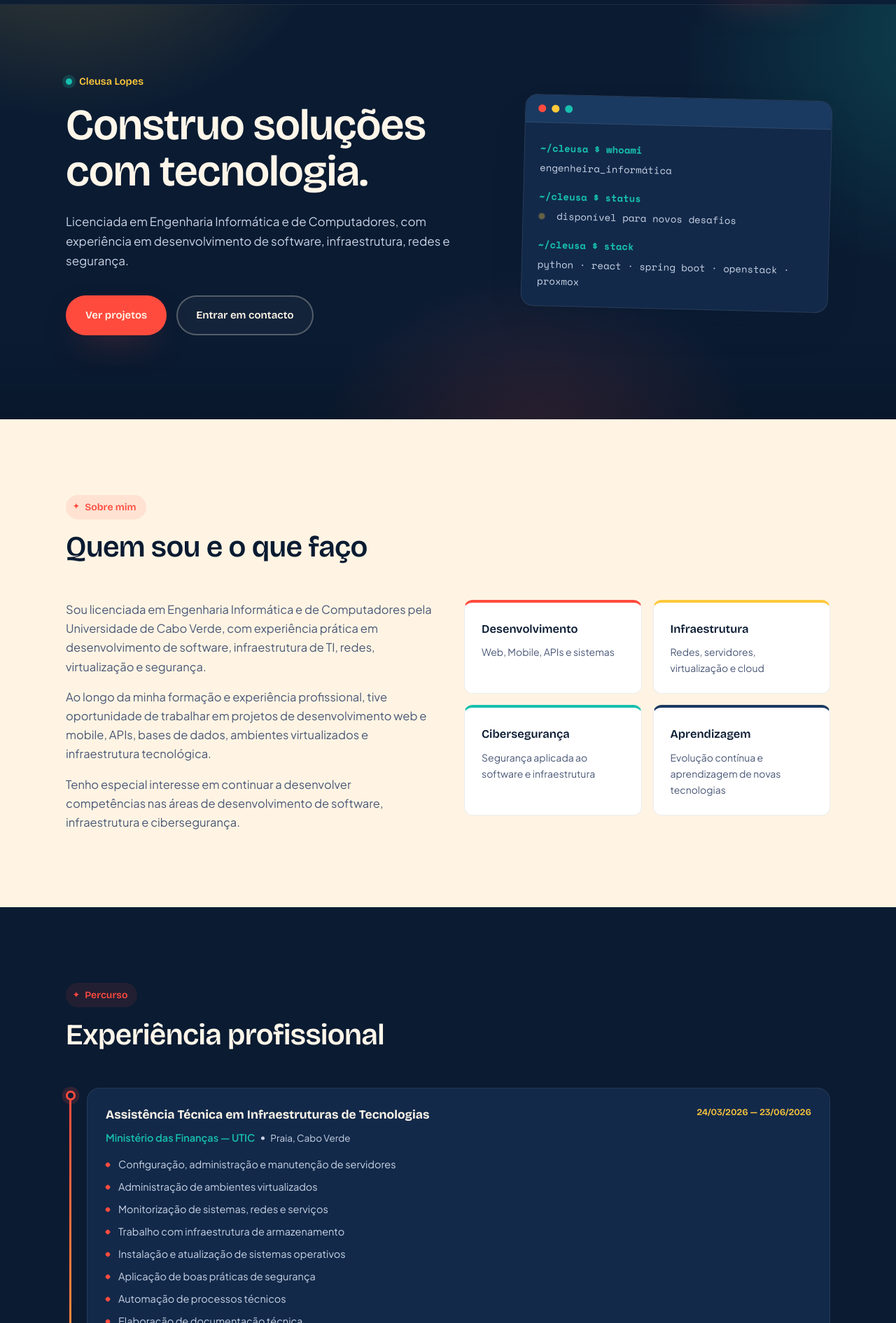
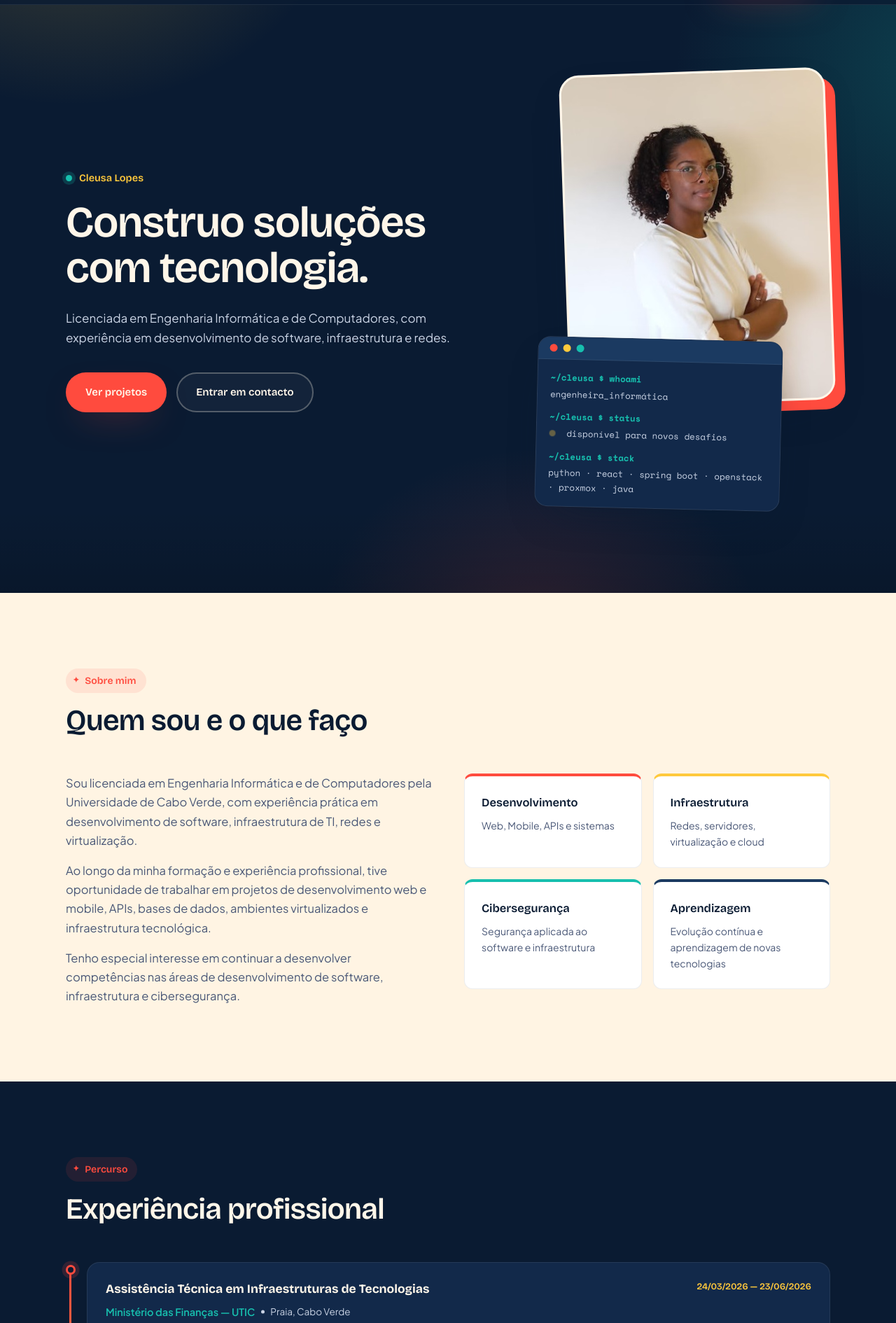
Before and after one commit to Cleusah/portfolio-cleusa, a React (Vite) app: page / in a window 1280 px wide. Shown: the part 70-1960 px from the top of the page at 70% size. Built offline with nearby package versions, Linux system fonts and the light colour scheme.

Commit message:
imagem na pagina inicial e video em projetos

```diff
--- a/src/components/ProjectCard.jsx
+++ b/src/components/ProjectCard.jsx
@@ -1,4 +1,4 @@
-import { ArrowUpRight, Wallet, Globe, Server, Cloud, ShoppingBag, Truck } from "lucide-react";
+import { ArrowUpRight, Wallet, Globe, Server, Cloud, ShoppingBag, Truck, Play } from "lucide-react";
 
 const ICONS = {
   fintech: Wallet,
@@ -17,6 +17,9 @@ export default function ProjectCard({ project, onOpen }) {
       <div className="project-top">
         <span className="project-icon"><Icon size={18} /></span>
         {project.status && <span className="project-status">{project.status}</span>}
+        {/* {project.video && (
+          <span className="project-video-badge"><Play size={11} fill="currentColor" /> Vídeo</span>
+        )} */}
       </div>
 
       <div>
--- a/src/components/ProjectModal.jsx
+++ b/src/components/ProjectModal.jsx
@@ -1,7 +1,25 @@
 import { X } from "lucide-react";
+
+// Aceita links normais do YouTube / Vimeo / Google Drive (converte para embed)
+// ou ficheiros de vídeo (ex: "/videos/caixapay.mp4").
+function parseVideo(url) {
+  const yt = url.match(/(?:youtube\.com\/(?:watch\?v=|shorts\/|embed\/)|youtu\.be\/)([\w-]{11})/);
+  if (yt) return { kind: "iframe", src: `https://www.youtube.com/embed/${yt[1]}` };
+
+  const vimeo = url.match(/vimeo\.com\/(?:video\/)?(\d+)/);
+  if (vimeo) return { kind: "iframe", src: `https://player.vimeo.com/video/${vimeo[1]}` };
+
+  const drive = url.match(/drive\.google\.com\/file\/d\/([\w-]+)/);
+  if (drive) return { kind: "iframe", src: `https://drive.google.com/file/d/${drive[1]}/preview` };
+
+  return { kind: "file", src: url };
+}
 
 export default function ProjectModal({ project, onClose }) {
   if (!project) return null;
+
+  // `video` pode ser um só link ou uma lista de links
+  const videos = [].concat(project.video || []).map(parseVideo);
 
   return (
     <div className="modal-overlay" onClick={onClose}>
@@ -13,11 +31,26 @@ export default function ProjectModal({ project, onClose }) {
         <h3>{project.name}</h3>
         <span className="project-category">{project.category}</span>
 
-        <p style={{ marginTop: 18, fontSize: 15, color: "var(--text)" }}>{project.description}</p>
+        <p style={{ marginTop: 18, fontSize: 15, color: "var(--ink)" }}>{project.description}</p>
 
         {project.status && (
-          <p style={{ marginTop: 10, fontSize: 13.5, color: "var(--cyan)" }}>● {project.status}</p>
+          <p style={{ marginTop: 10, fontSize: 13.5, color: "var(--teal-deep)" }}>● {project.status}</p>
         )}
+
+        {videos.map((v, i) => (
+          <div className="modal-video" key={v.src}>
+            {v.kind === "iframe" ? (
+              <iframe
+                src={v.src}
+                title={`Vídeo de demonstração ${videos.length > 1 ? i + 1 + " " : ""}— ${project.name}`}
+                allow="accelerometer; autoplay; clipboard-write; encrypted-media; gyroscope; picture-in-picture"
+                allowFullScreen
+              />
+            ) : (
+              <video src={v.src} controls playsInline preload="metadata" />
+            )}
+          </div>
+        ))}
 
         {project.objective && (
           <div className="modal-block">
--- a/src/data/experience.js
+++ b/src/data/experience.js
@@ -5,13 +5,10 @@ export const experience = [
     location: "Praia, Cabo Verde",
     period: "24/03/2026 — 23/06/2026",
     points: [
-      "Configuração, administração e manutenção de servidores",
+      "Configuração de servidores",
       "Administração de ambientes virtualizados",
-      "Monitorização de sistemas, redes e serviços",
-      "Trabalho com infraestrutura de armazenamento",
       "Instalação e atualização de sistemas operativos",
       "Aplicação de boas práticas de segurança",
-      "Automação de processos técnicos",
       "Elaboração de documentação técnica",
     ],
   },
--- a/src/data/projects.js
+++ b/src/data/projects.js
@@ -1,3 +1,10 @@
+// VÍDEOS: em cada projeto, preenche o campo `video` e o vídeo aparece
+// automaticamente no pop-up quando clicares em "Ver projeto".
+//   - Ficheiro no site:  video: "/videos/caixapay.mp4"   (ficheiro em public/videos/)
+//   - YouTube / Vimeo / Google Drive: cola o link normal, ex: "https://youtu.be/xxxxxxxxxxx"
+//   - Vários vídeos:     video: ["/videos/demo1.mp4", "https://youtu.be/xxxxxxxxxxx"]
+//   - Sem vídeo:         video: null
+
 export const projects = [
   {
     number: "01",
@@ -5,7 +12,7 @@ export const projects = [
     category: "Fintech · Mobile",
     description: "Sistema de Pagamento Inclusivo e Instantâneo para Cabo Verde.",
     objective:
-      "Facilitar transferências P2P instantâneas entre diferentes instituições financeiras, contribuindo para um sistema de pagamentos mais inclusivo.",
+      "Facilitar transferências person to person(P2P) instantâneas entre diferentes instituições financeiras, contribuindo para um sistema de pagamentos mais inclusivo.",
     tech: ["React Native", "Expo", "Spring Boot", "PostgreSQL", "JWT", "TLS", "RSA", "AES", "REST API"],
     contribution: [
       "Desenvolvimento do frontend mobile",
@@ -14,10 +21,9 @@ export const projects = [
       "Desenvolvimento do painel administrativo",
       "Aplicação de boas práticas de segurança",
     ],
-    security: ["JWT", "TLS", "RSA", "AES", "OWASP ZAP"],
-    results:
-      "O projeto apresentou um nível de satisfação de utilizadores elevado, com SUS de 90,4. Foram também realizados testes de segurança com OWASP ZAP.",
-    visual: "fintech",
+    security: ["JWT", "TLS", "RSA", "AES"],
+
+    video: "https://www.youtube.com/watch?v=X2wgk02Bqt0", // ex: "/videos/caixapay.mp4" ou link do YouTube/Vimeo/Drive
     status: null,
   },
   {
@@ -26,13 +32,14 @@ export const projects = [
     category: "Web · Gestão de conhecimento",
     description: "Plataforma interna para gestão e partilha de conhecimento.",
     objective: null,
-    tech: ["React", "Vue.js", "Python", "Backend", "Web"],
+    tech: ["React", "Python", "FastAPAI", "Postgresql", "JWT"],
     contribution: [
       "Participação no desenvolvimento da plataforma, com trabalho no frontend utilizando React e Vue.js e apoio na componente backend desenvolvida em Python.",
     ],
     security: [],
     results: null,
     visual: "web",
+    video: null,
     status: null,
   },
   {
@@ -54,6 +61,7 @@ export const projects = [
     security: [],
     results: null,
     visual: "backend",
+    video: null,
     status: null,
   },
   {
@@ -67,6 +75,7 @@ export const projects = [
     security: [],
     results: null,
     visual: "infra",
+    video: null,
     status: null,
   },
   {
@@ -91,27 +100,8 @@ export const projects = [
     security: [],
     results: null,
     visual: "ecommerce",
+    video: null,
     status: "Projeto/conceito em desenvolvimento",
   },
-  {
-    number: "06",
-    name: "InterLink",
-    category: "Logística · Produto digital",
-    description:
-      "Plataforma inteligente para conectar empresas, transportadores e clientes e melhorar a logística interilhas em Cabo Verde.",
-    objective:
-      "O transporte de mercadorias entre as ilhas pode ser caro, demorado e pouco previsível. A plataforma pretende resolver este problema.",
-    tech: [],
-    contribution: [
-      "Comparação de preços",
-      "Acompanhamento de encomendas",
-      "Estimativa de entrega",
-      "Ligação entre transportadores e empresas",
-      "Melhoria da logística para o comércio eletrónico",
-    ],
-    security: [],
-    results: null,
-    visual: "logistics",
-    status: "Conceito de produto",
-  },
+
 ];
--- a/src/data/site.js
+++ b/src/data/site.js
@@ -9,8 +9,8 @@ export const site = {
   cvPath: "/CV-Cleusa-Lopes.pdf", // TODO: coloca o PDF em /public/CV-Cleusa-Lopes.pdf
 
   // TODO: substitui pelos teus links reais assim que os tiveres.
-  github: "https://github.com/SEU-USUARIO",
-  linkedin: "https://linkedin.com/in/SEU-PERFIL",
+  github: "https://github.com/Cleusah",
+  linkedin: "https://linkedin.com/in/Cleusa Lopes",
 
   // TODO: depois de publicares o site (Vercel/GitHub Pages), cola aqui o URL
   // público. Assim que este campo deixar de estar vazio, a secção de
--- a/src/data/skills.js
+++ b/src/data/skills.js
@@ -3,12 +3,12 @@ export const skillGroups = [
     title: "Desenvolvimento",
     items: [
       "Java", "Spring Boot", "Python", "FastAPI", "React", "React Native",
-      "JavaScript", "TypeScript", "HTML", "CSS", "PHP", "C",
+      "JavaScript", "TypeScript", "HTML", "CSS", "PHP", "C", "C#"
     ],
   },
   {
     title: "Infraestrutura",
-    items: ["Linux", "Proxmox", "OpenStack", "oVirt", "KVM", "Virtualização", "Redes", "Servidores", "Monitorização"],
+    items: ["Linux", "Proxmox", "OpenStack", "oVirt", "KVM", "Virtualização", "Redes", "Servidores"],
   },
   {
     title: "Bases de dados",
--- a/src/sections/About.jsx
+++ b/src/sections/About.jsx
@@ -11,8 +11,8 @@ export default function About() {
           <Reveal className="about-text">
             <p>
               Sou licenciada em Engenharia Informática e de Computadores pela Universidade de Cabo Verde,
-              com experiência prática em desenvolvimento de software, infraestrutura de TI, redes,
-              virtualização e segurança.
+              com experiência prática em desenvolvimento de software, infraestrutura de TI, redes e
+              virtualização.
             </p>
             <p>
               Ao longo da minha formação e experiência profissional, tive oportunidade de trabalhar em
--- a/src/sections/Hero.jsx
+++ b/src/sections/Hero.jsx
@@ -1,5 +1,6 @@
 import { site } from "../data/site";
 import Reveal from "../components/Reveal";
+
 
 export default function Hero() {
   return (
@@ -12,7 +13,7 @@ export default function Hero() {
           </h1>
           <p className="hero-text">
             Licenciada em Engenharia Informática e de Computadores, com experiência em desenvolvimento de
-            software, infraestrutura, redes e segurança.
+            software, infraestrutura e redes.
           </p>
           <div className="hero-actions">
             <a href="#projetos" className="btn btn-primary">Ver projetos</a>
@@ -21,8 +22,11 @@ export default function Hero() {
         </Reveal>
 
         <Reveal style={{ transitionDelay: "120ms" }}>
-          <div className="avatar-ring" style={{ display: "none" }}>CL</div>
-          {/* Avatar preparado para foto: troca este bloco por <img src="/foto.jpg" /> quando tiveres uma. */}
+          <div className="hero-visual">
+            <div className="hero-photo">
+              <img src="/cleusa.jpg" alt={`Foto de ${site.name}`} width="380" height="475" />
+            </div>
+
             <div className="terminal">
               <div className="terminal-bar"><span /><span /><span /></div>
               <div className="terminal-body">
@@ -33,7 +37,8 @@ export default function Hero() {
                   <span className="status-dot" /> disponível para novos desafios
                 </div>
                 <div className="prompt">~/cleusa $ stack</div>
-              <div className="out" style={{ marginBottom: 0 }}>python · react · spring boot · openstack · proxmox</div>
+                <div className="out" style={{ marginBottom: 0 }}>python · react · spring boot · openstack · proxmox · java</div>
+              </div>
             </div>
           </div>
         </Reveal>
--- a/src/styles.css
+++ b/src/styles.css
@@ -174,6 +174,24 @@ button { font-family: inherit; cursor: pointer; }
 .terminal-body .status-dot { width: 9px; height: 9px; border-radius: 50%; background: var(--sun); display: inline-block; margin-right: 8px; animation: blink 2s infinite; }
 @keyframes blink { 0%,100%{opacity:1;} 50%{opacity:.35;} }
 
+/* foto + terminal no hero */
+.hero-visual { position: relative; max-width: 380px; margin-left: auto; padding-bottom: 150px; }
+.hero-photo {
+  aspect-ratio: 4 / 5; border-radius: var(--radius-lg); overflow: hidden; background: var(--sand);
+  border: 3px solid var(--cream); transform: rotate(-2deg);
+  box-shadow: 14px 14px 0 var(--coral), var(--shadow-navy);
+}
+.hero-photo img { width: 100%; height: 100%; object-fit: cover; object-position: 50% 30%; display: block; }
+.hero-visual .terminal { position: absolute; left: -40px; bottom: 0; width: 92%; }
+.hero-visual .terminal-bar { padding: 10px 16px; }
+.hero-visual .terminal-body { padding: 16px 18px; font-size: 12.5px; }
+.hero-visual .terminal-body .out { margin: 3px 0 12px; }
+@media (max-width: 900px) { .hero-visual { margin: 10px auto 0; } }
+@media (max-width: 480px) {
+  .hero-visual { padding-bottom: 150px; }
+  .hero-visual .terminal { left: -8px; width: 100%; }
+}
+
 /* ============ ABOUT ============ */
 .about-grid { display: grid; grid-template-columns: 1fr 1fr; gap: 46px; align-items: start; }
 @media (max-width: 860px) { .about-grid { grid-template-columns: 1fr; } }
@@ -253,12 +271,19 @@ button { font-family: inherit; cursor: pointer; }
 }
 .modal {
   background: var(--sand); color: var(--ink); border-radius: 24px;
-  max-width: 620px; width: 100%; max-height: 86vh; overflow-y: auto; padding: 36px;
+  max-width: 700px; width: 100%; max-height: 90vh; overflow-y: auto; padding: 36px;
   border-top: 6px solid var(--coral);
 }
 .modal-close { float: right; background: rgba(10,27,50,.06); border: none; color: var(--ink); border-radius: 50%; width: 34px; height: 34px; display: flex; align-items: center; justify-content: center; }
 .modal h3 { font-size: 25px; margin-bottom: 6px; }
 .modal .project-category { display: block; margin-bottom: 20px; }
+.modal-video { margin-top: 20px; position: relative; width: 100%; aspect-ratio: 16 / 9; border-radius: 14px; overflow: hidden; background: var(--navy); box-shadow: 0 18px 40px -22px rgba(10,27,50,.35); }
+.modal-video iframe, .modal-video video { position: absolute; inset: 0; width: 100%; height: 100%; border: none; display: block; }
+.modal-video + .modal-video { margin-top: 14px; }
+.project-video-badge {
+  margin-left: auto; display: inline-flex; align-items: center; gap: 5px; font-size: 11.5px; font-weight: 700;
+  padding: 5px 10px; border-radius: 100px; background: var(--coral); color: var(--cream);
+}
 .modal-block { margin-top: 22px; }
 .modal-block h5 { font-family: var(--font-display); font-size: 13.5px; color: var(--teal-deep); font-weight: 700; margin-bottom: 10px; }
 .modal-block ul { display: grid; gap: 8px; }
```
Also changed, not shown: assets/cleusa.jpg (added), public/cleusa.jpg (added), public/videos/COLOCAR-VIDEOS-AQUI.txt (added). Lines whose indentation alone changed are shown as unchanged.
